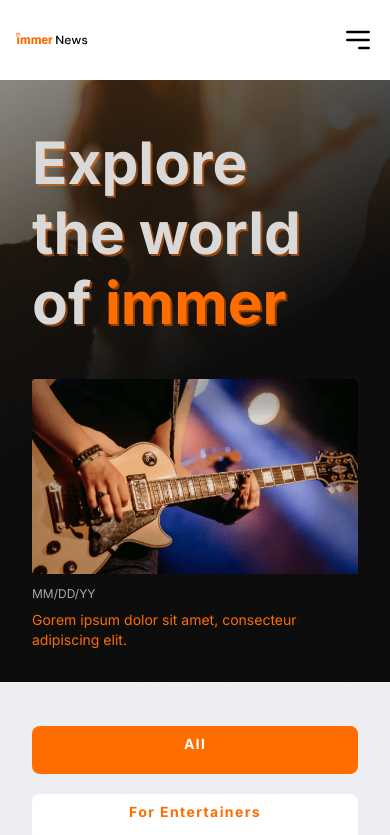
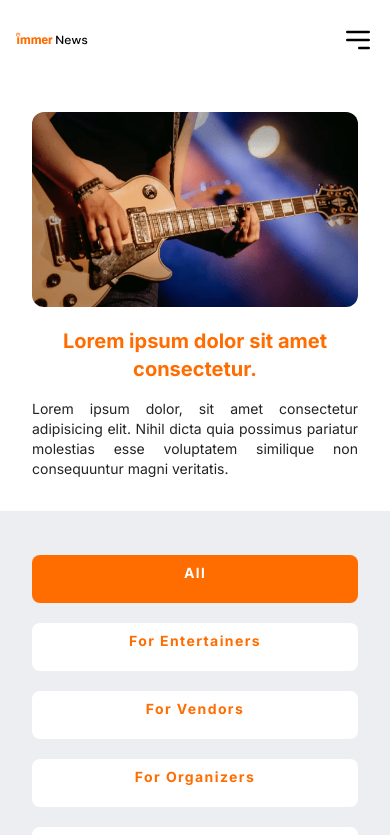
Before and after one commit to tomassilvente/immerLandingPage, a Next.js app in the folder immer/: page /blog in a window 390 px wide. Shown: the top 835 px of the page. Built offline with nearby package versions, Linux system fonts and the light colour scheme.

Commit message:
[ADD] added styling for mobile and tab for blog hero

```diff
--- a/immer/src/components/blogComponents/blogHero.jsx
+++ b/immer/src/components/blogComponents/blogHero.jsx
@@ -1,4 +1,5 @@
 import Image from "next/image";
+import Link from "next/link";
 import React from "react";
 
 const BlogHeroImg = [
@@ -16,36 +17,50 @@ const BlogHero = () => {
 
   return (
     <div
-      className="sm:min-h-[full] flex items-stretch min-w-full pt-24"
+      className="sm:min-h-[full] bg-white sm:bg-hero-bg flex items-stretch min-w-full pt-10 sm:pt-24"
       style={{
-        backgroundImage: `url(${BlogHeroImg[0].img})`,
         backgroundRepeat: "no-repeat",
         backgroundPosition: "center",
         backgroundSize: "cover",
       }}
     >
       <div
-        className="h-full self-center gap-10 p-8 sm:p-12 sm:py-36 lg:pl-20 lg:pr-20 flex flex-col
+        className="h-full self-center gap-10 p-8 sm:p-4 sm:py-36 lg:pl-20 lg:pr-20 flex flex-col
         md:flex-row justify-around md:gap-0 md:items-center"
       >
         <div className="md:w-[40%] flex flex-col gap-10">
-          <h1 className="text-[15vw] sm:text-[11vw] md:text-[7vw] leading-[1.2] text-[#D9D9D9] drop-shadow-[2px_2px_0px_rgba(255,108,0,0.5)] font-bold">
+          <h1 className="hidden sm:block text-[15vw] sm:text-[11vw] md:text-[7vw] leading-[1.2] text-[#D9D9D9] drop-shadow-[2px_2px_0px_rgba(255,108,0,0.5)] font-bold">
             Explore <br/> the world of <span className="text-[#FF6C00]">immer</span>
           </h1>
+          <div className="hidden w-[50%] md:block lg:hidden">
+            <Link
+              href="/blog"
+              className="bg-primary text-center block px-5 py-3 rounded-[8px]"
+              >
+                <p className="text-white text-sm font-semibold">
+                  Join the Waitlist
+                </p>
+            </Link>
+          </div>
         </div>
         <div className="md:w-[45%]">
           <Image
+            className="rounded-xl sm:rounded-md"
             src={BlogHeroImg[1].img}
             width={460}
             height={260}
             id={BlogHeroImg[1].id}
             alt={BlogHeroImg[1].id}
           />
-          <div className="mt-3 flex flex-col gap-2">
+          <div className="hidden sm:flex mt-3 flex-col gap-2">
             <p className="text-[#A9A9A9] text-xs md:text-sm">MM/DD/YY</p>
             <p className="text-[#FF6C00] text-sm md:text-base">
               Gorem ipsum dolor sit amet, consecteur adipiscing elit.
             </p>
+          </div>
+          <div className="sm:hidden mt-5 text-center">
+            <h2 className="text-primary font-bold text-xl">Lorem ipsum dolor sit amet consectetur.</h2>
+            <p className="text-[#232323] text-justify text-sm mt-4">Lorem ipsum dolor, sit amet consectetur adipisicing elit. Nihil dicta quia possimus pariatur molestias esse voluptatem similique non consequuntur magni veritatis.</p>
           </div>
         </div>
       </div>
--- a/immer/tailwind.config.js
+++ b/immer/tailwind.config.js
@@ -11,6 +11,7 @@ module.exports = {
         "gradient-radial": "radial-gradient(var(--tw-gradient-stops))",
         "gradient-conic":
           "conic-gradient(from 180deg at 50% 50%, var(--tw-gradient-stops))",
+        "hero-bg": "url('/assets/blog/blog-hero-bg.png')",
       },
       colors: {
         primary: "#ff6c00",
```
